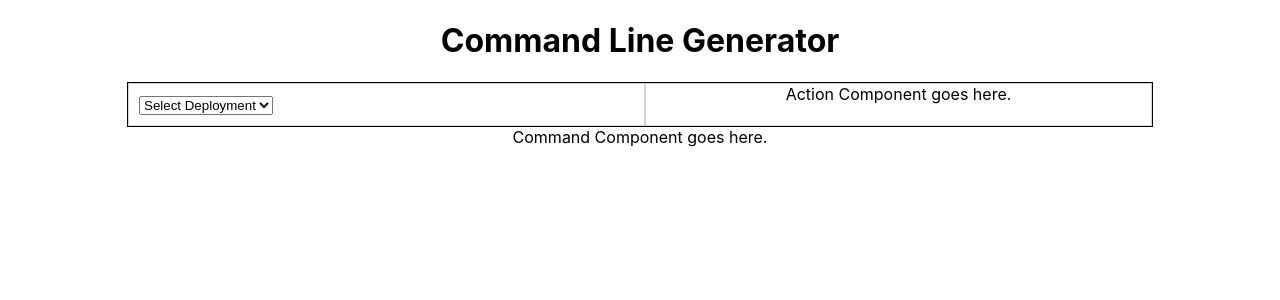
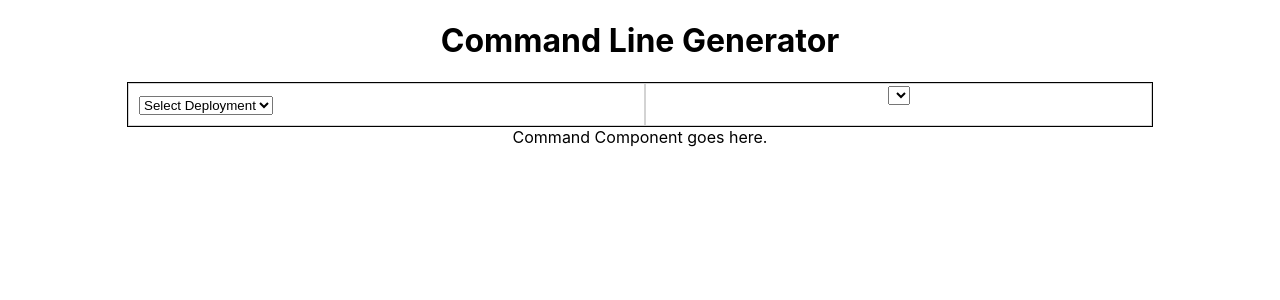
Before and after one commit to sourcegraph/support-generator, a React (Create React App) app: page / in a window 1280 px wide. Shown: the top 300 px of the page. Built offline with nearby package versions, Linux system fonts and the light colour scheme.

Commit message:
adds dropdown component (not yet in use). It's buggy.

```diff
--- a/src/App.css
+++ b/src/App.css
@@ -1,31 +1,5 @@
 .App {
   text-align: center;
-}
-
-.App-logo {
-  height: 40vmin;
-  pointer-events: none;
-}
-
-@media (prefers-reduced-motion: no-preference) {
-  .App-logo {
-    animation: App-logo-spin infinite 20s linear;
-  }
-}
-
-.App-header {
-  background-color: #282c34;
-  min-height: 100vh;
-  display: flex;
-  flex-direction: column;
-  align-items: center;
-  justify-content: center;
-  font-size: calc(10px + 2vmin);
-  color: white;
-}
-
-.App-link {
-  color: #61dafb;
 }
 
 .actions {
@@ -35,12 +9,3 @@
   flex-flow: row nowrap;
   width: 80%;
 }
-
-@keyframes App-logo-spin {
-  from {
-    transform: rotate(0deg);
-  }
-  to {
-    transform: rotate(360deg);
-  }
-}
--- a/src/App.js
+++ b/src/App.js
@@ -1,4 +1,4 @@
-// import {useState} from 'react'
+import {useState} from 'react'
 import './App.css';
 import Deployment from './Components/Deployment/Deployment';
 import Action from './Components/Action/Action';
@@ -6,12 +6,25 @@ import Command from './Components/Command/Command';
 
 function App() {
   // add deployment type state here so it can be passed around to different components.
+  const [selectedDeployment, setSelectedDeployment] = useState('Select Deployment');
+  const [hasNamespace, setHasNamespace] = useState(false);
+  const [namespace, setNamespace] = useState("");
+
   return (
     <div className="App">
       <h1>Command Line Generator</h1>
       <div className="actions">
-        <Deployment />
-        <Action />
+        <Deployment
+          selectedDeployment={selectedDeployment}
+          setSelectedDeployment={setSelectedDeployment}
+          hasNamespace={hasNamespace}
+          setHasNamespace={setHasNamespace}
+          namespace={namespace}
+          setNamespace={setNamespace}
+        />
+        <Action
+          selectedDeployment={selectedDeployment}
+        />
       </div>
       <div>
         <Command />
--- a/src/Components/Action/Action.jsx
+++ b/src/Components/Action/Action.jsx
@@ -1,10 +1,15 @@
 import React from 'react';
+
+import Dropdown from "../UI/Dropdown"
 import './Action.css';
 
-export default function Action(props) {
+export default function Action({selectedDeployment}) {
+    // set up a drop down with the following options:
     return (
         <div className="actions-container">
-            Action Component goes here.
+            <Dropdown
+
+            />
         </div>
     )
 }
--- a/src/Components/Deployment/Deployment.jsx
+++ b/src/Components/Deployment/Deployment.jsx
@@ -1,12 +1,13 @@
-import React, {useState} from 'react';
-
 import './Deployment.css';
 
-export default function Deployment(props) {
-    const [selectedDeployment, setSelectedDeployment] = useState('Select Deployment');
-    const [hasNamespace, setHasNamespace] = useState(false);
-    const [namespace, setNamespace] = useState("");
-
+export default function Deployment({
+    selectedDeployment,
+    setSelectedDeployment,
+    hasNamespace,
+    setHasNamespace,
+    namespace,
+    setNamespace
+}) {
     return (
         <div className="deployment-container">
             {/* dropdown with options
--- /dev/null
+++ b/src/Components/UI/Dropdown.jsx
@@ -0,0 +1,33 @@
+export default function Dropdown({
+    onChange,
+    defaultValue,
+    value,
+    optionValues,
+    optionTitles,
+    selectedDeployment
+}) {
+    function generateOptions() {
+        return optionValues.map((i) => {
+            return (
+                <option
+                    key={`option${i}`}
+                    value={optionValues[i]}
+                >
+                    {optionTitles[i]}
+                </option>
+            )
+        })
+    }
+
+    return (
+        <div className="deployment-type">
+            <select
+                onChange={onChange}
+                defaultValue={selectedDeployment}
+                value={selectedDeployment}
+            >
+                {optionTitles && generateOptions()}
+            </select>
+        </div>
+    )
+}
```
